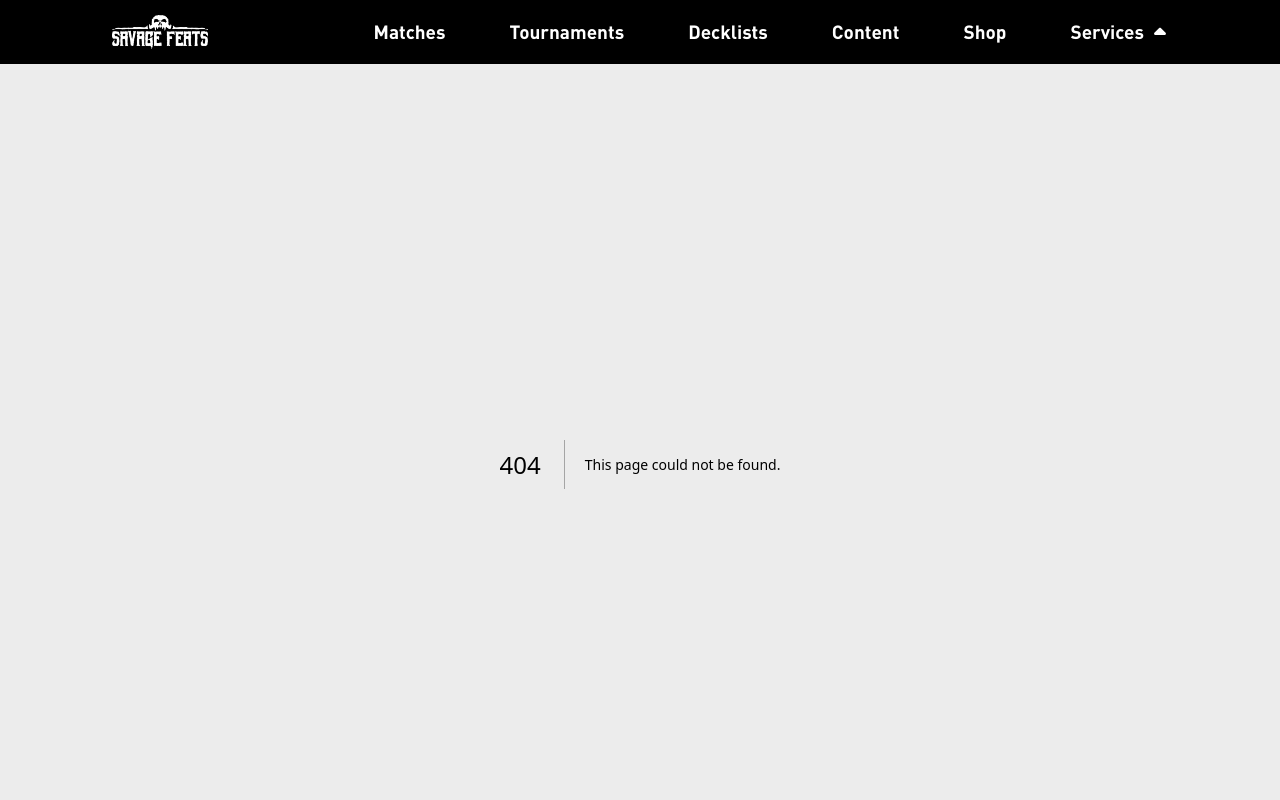
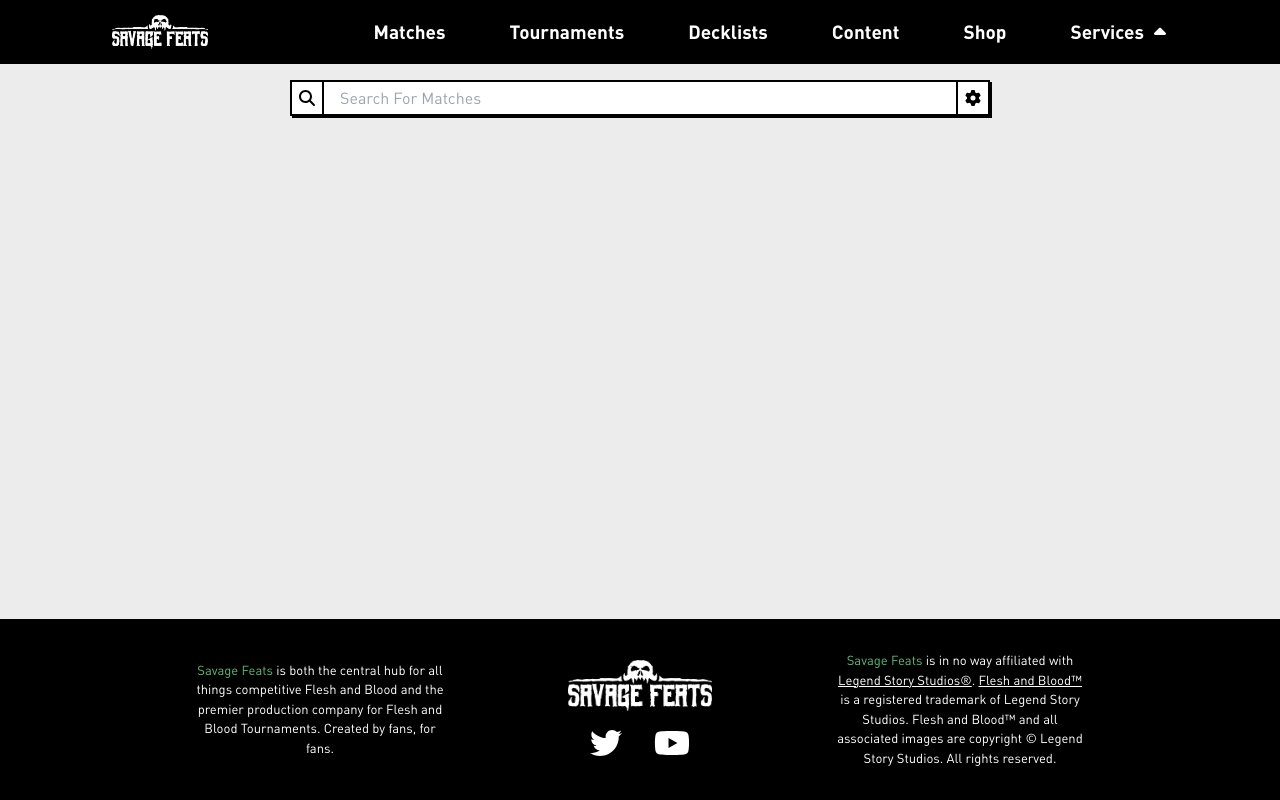
Before and after one commit to AlanChavarin/savagefeats, a Next.js app in the folder frontend/: page /eyeofophidia/matches in a window 1280 px wide. Before the commit this address had no page. Shown: the top 800 px of the page. Built offline with nearby package versions, Linux system fonts and the light colour scheme.

Commit message:
searchbar work

```diff
--- /dev/null
+++ b/frontend/src/app/eyeofophidia/matches/SearchBarParameters.tsx
@@ -0,0 +1,23 @@
+'use client'
+import { FontAwesomeIcon } from "@fortawesome/react-fontawesome"
+import { faMagnifyingGlass, faGear } from "@fortawesome/free-solid-svg-icons"
+
+function SearchBarParameters() {
+  return (
+        <form action="" className="w-[100%] flex flex-col items-center gap-[16px] text-[16px] max-w-[700px]">
+            <div className="flex flex-row items-center bg-white border-2 border-black w-[100%]" style={{boxShadow: "2px 2px black"}}>
+              <button type="button" className="w-[32px] h-[32px] flex items-center justify-center border-r-2 border-black hover:bg-custom-whiteHover">
+                <FontAwesomeIcon icon={faMagnifyingGlass} />
+              </button>
+
+              <input type="text" placeholder="Search For Matches" className="pl-[16px] pr-[16px] flex-1 focus:outline-none"/>
+
+              <button type="button" className="w-[32px] h-[32px] flex items-center justify-center border-l-2 border-black hover:bg-custom-whiteHover">
+                <FontAwesomeIcon icon={faGear}/>
+              </button>
+            </div>
+        </form>
+
+  )
+}
+export default SearchBarParameters
--- /dev/null
+++ b/frontend/src/app/eyeofophidia/matches/page.tsx
@@ -0,0 +1,10 @@
+import SearchBarParameters from "./SearchBarParameters"
+
+function matches() {
+  return (
+    <div className="flex-1 overflow-hidden pb-[128px] flex flex-col justify-start items-center w-[100%] p-[16px]">
+      <SearchBarParameters />
+    </div>
+  )
+}
+export default matches
--- a/frontend/src/app/page.tsx
+++ b/frontend/src/app/page.tsx
@@ -1,5 +1,3 @@
-// 'use client'
-
 import HomepageHero from "@/HomepageComponents/HomepageHero"
 import UpcomingTournamentsSectionBig from "@/HomepageComponents/UpcomingTournamentsSectionBig"
 import UpcomingTournamentsSectionSmall from "@/HomepageComponents/UpcomingTournamentsSectionSmall"
@@ -12,7 +10,7 @@ import YoutubeVideoCarousel from "@/HomepageComponents/YoutubeVideoCarousel"
 export default function Home() {
 
   return (
-    <main className="flex-1 overflow-hidden pb-[128px]" style={{transformStyle: 'preserve-3d'}}>
+    <main className="flex-1 overflow-hidden pb-[128px] min-h-[512px]" style={{transformStyle: 'preserve-3d'}}>
       <HomepageHero />
       {/* section conatiner */}
       <div className='flex flex-col gap-[196px] min-[480px]:gap-[280px] lg:gap-[384px] justify-between py-[64px] md:py-[128px] lg:py-[256px]'>
--- a/frontend/tailwind.config.ts
+++ b/frontend/tailwind.config.ts
@@ -26,6 +26,7 @@ const config: Config = {
           primaryHover: '#4a915e',
           tertiary: '#B85E5E',
           dark: '#0F0F0F',
+          whiteHover: '#e8e8e8'
         },
       },
       fontFamily: {
```
